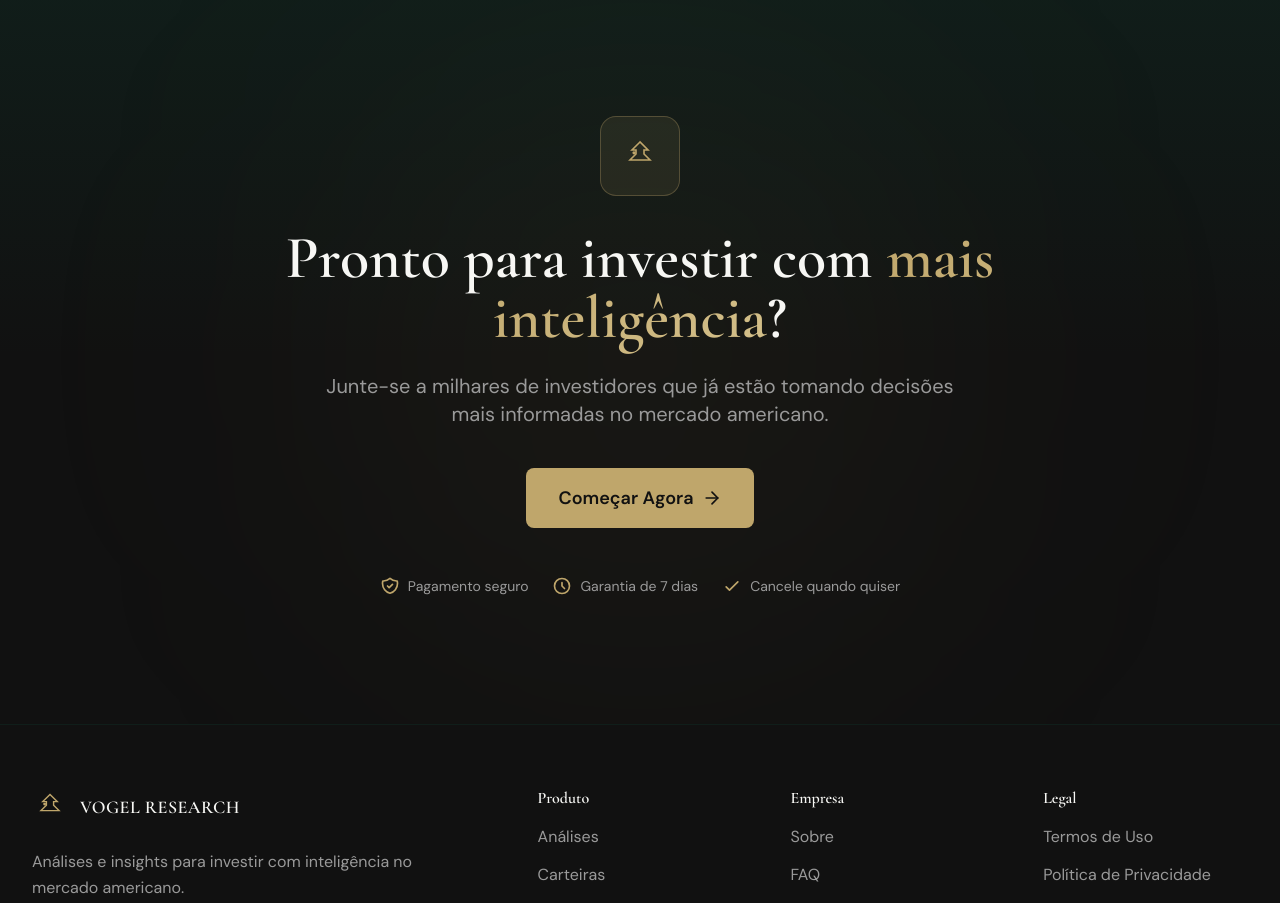
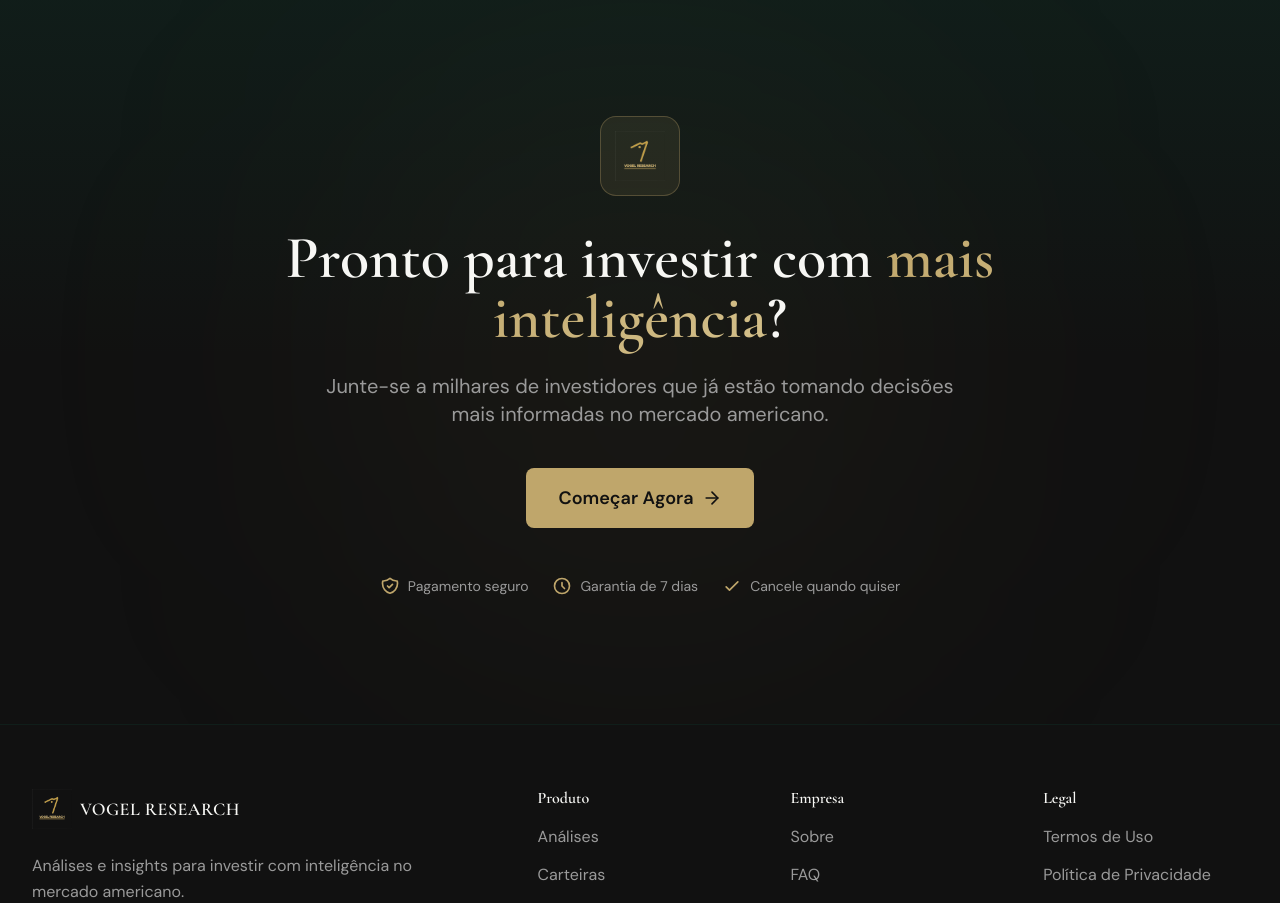
Before and after one commit to unnindev/vogel-research, a Next.js app: page / in a window 1280 px wide. Shown: the part 5280-6183 px from the top of the page. Built offline with nearby package versions, Linux system fonts and the light colour scheme.

Commit message:
Update logo in Footer and CTA sections

```diff
--- a/components/CTA.tsx
+++ b/components/CTA.tsx
@@ -1,6 +1,7 @@
 "use client";
 
 import Link from "next/link";
+import Image from "next/image";
 import { ArrowRight } from "lucide-react";
 
 export default function CTA() {
@@ -13,22 +14,12 @@ export default function CTA() {
       <div className="max-w-4xl mx-auto relative z-10 text-center">
         {/* Icon/Visual */}
         <div className="w-20 h-20 mx-auto mb-8 rounded-2xl bg-vogel-gold/10 border border-vogel-gold/30 flex items-center justify-center">
-          <svg
-            width="40"
-            height="40"
-            viewBox="0 0 100 100"
-            fill="none"
-            xmlns="http://www.w3.org/2000/svg"
-          >
-            <path
-              d="M50 15 L30 35 L40 35 L40 45 L25 60 L75 60 L60 45 L60 35 L70 35 L50 15Z"
-              stroke="currentColor"
-              strokeWidth="4"
-              fill="none"
-              className="text-vogel-gold"
-            />
-            <circle cx="35" cy="42" r="4" className="fill-vogel-gold" />
-          </svg>
+          <Image
+            src="/logo-transparent.png"
+            alt="Vogel Research"
+            width={50}
+            height={50}
+          />
         </div>
 
         {/* Content */}
--- a/components/Footer.tsx
+++ b/components/Footer.tsx
@@ -1,6 +1,7 @@
 "use client";
 
 import Link from "next/link";
+import Image from "next/image";
 import { Youtube, Instagram, Linkedin, Twitter, Mail } from "lucide-react";
 
 const footerLinks = {
@@ -36,23 +37,13 @@ export default function Footer() {
         <div className="py-16 grid grid-cols-1 md:grid-cols-2 lg:grid-cols-5 gap-12">
           {/* Brand column */}
           <div className="lg:col-span-2">
-            <Link href="/" className="flex items-center gap-3 mb-6">
-              <svg
-                width="36"
-                height="36"
-                viewBox="0 0 100 100"
-                fill="none"
-                xmlns="http://www.w3.org/2000/svg"
-              >
-                <path
-                  d="M50 15 L30 35 L40 35 L40 45 L25 60 L75 60 L60 45 L60 35 L70 35 L50 15Z"
-                  stroke="currentColor"
-                  strokeWidth="4"
-                  fill="none"
-                  className="text-vogel-gold"
-                />
-                <circle cx="35" cy="42" r="4" className="fill-vogel-gold" />
-              </svg>
+            <Link href="/" className="flex items-center gap-2 mb-6">
+              <Image
+                src="/logo-transparent.png"
+                alt="Vogel Research"
+                width={40}
+                height={40}
+              />
               <span className="font-display text-lg font-semibold text-vogel-white tracking-wide">
                 VOGEL RESEARCH
               </span>
```
